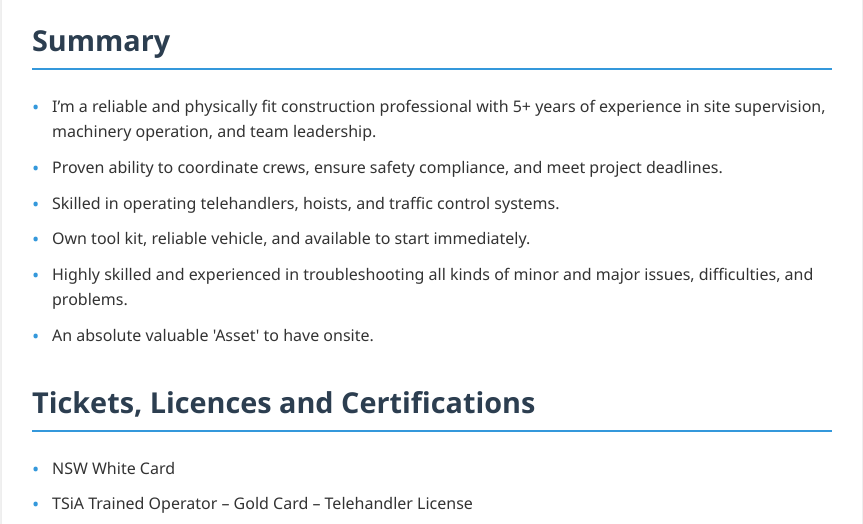
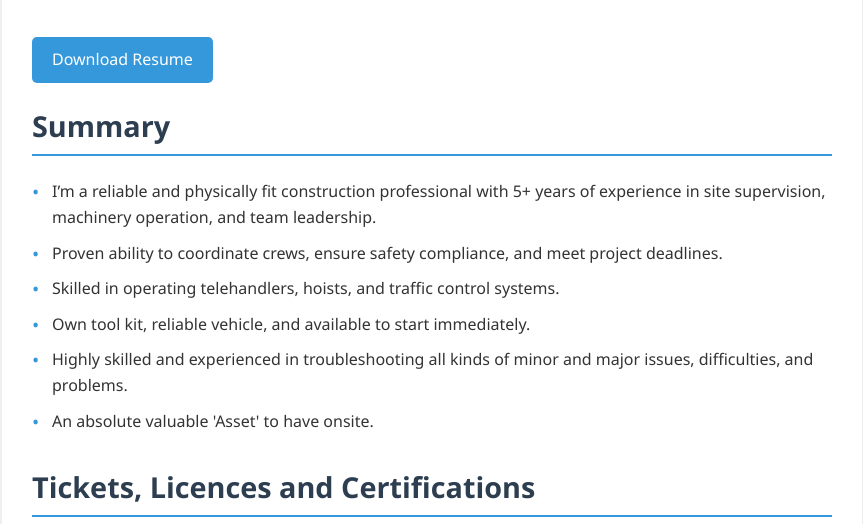
Before and after one commit to nguyenpeter77/Index.html, a plain HTML site: page index.html in a window 1280 px wide. Shown: the part 182-706 px from the top of the page, without its empty margins (208-1071 px from the left). Drawn offline with Linux system fonts and the light colour scheme.

Commit message:
Update index.html

```diff
--- a/index.html
+++ b/index.html
@@ -109,6 +109,19 @@
         .job-details {
             margin-left: 20px;
         }
+        .download-button {
+            display: inline-block;
+            margin-top: 20px;
+            padding: 10px 20px;
+            background-color: #3498db;
+            color: #fff;
+            text-decoration: none;
+            border-radius: 5px;
+            text-align: center;
+        }
+        .download-button:hover {
+            background-color: #2980b9;
+        }
     </style>
 </head>
 <body>
@@ -119,6 +132,11 @@
                 <p>M: 0434 958 265 | E: <a href="mailto:nguyen.peter77@gmail.com">nguyen.peter77@gmail.com</a> | Moorebank NSW 2170</p>
             </div>
         </header>
+
+        <!-- Download Button -->
+        <a href="Leading_Hand_Resume_document.docx" download="Peter_Nguyen_Resume.docx" class="download-button">
+            Download Resume
+        </a>
 
         <section class="section">
             <h2>Summary</h2>
```
